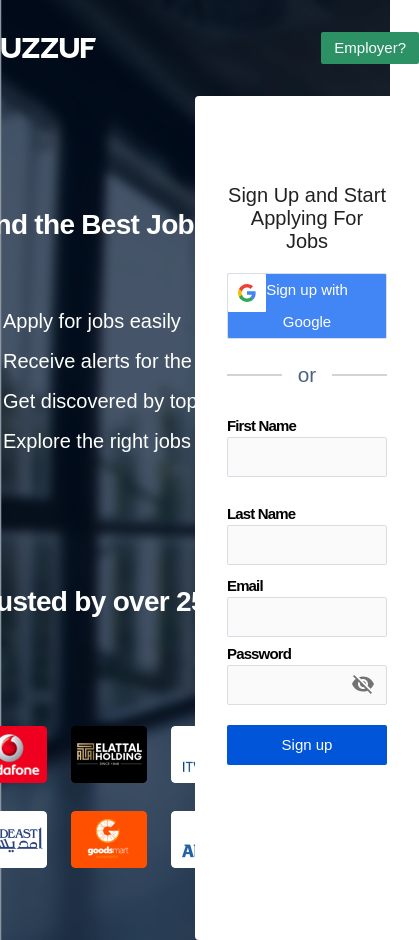
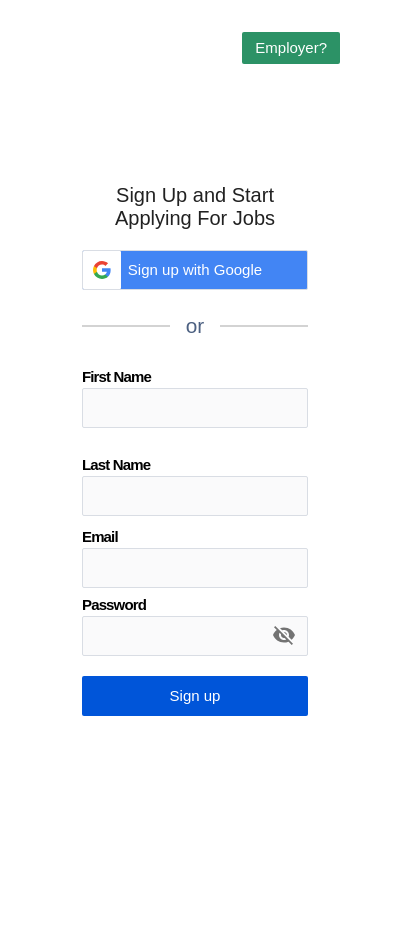
Before and after one commit to AmrAhmedA/Wuzzuf-Register, a React (Create React App) app: page / in a window 390 px wide. Shown: the whole page, 419 px wide, since content can reach past the window. Built offline with nearby package versions, Linux system fonts and the light colour scheme.

Commit message:
Add mediaquery + add responsive grid

```diff
--- a/src/App.css
+++ b/src/App.css
@@ -24,3 +24,14 @@
 ul {
   list-style: none;
 }
+
+
+@media screen and (max-width: 958px) {
+  .container {
+    background-image: none;
+    background-color: white;
+    background-repeat: no-repeat;
+    background-size: cover;
+    min-height:100vh;
+  }
+}
--- a/src/component/register/description.jsx
+++ b/src/component/register/description.jsx
@@ -77,7 +77,7 @@
       <h3 className={classes.descriptionHeader}>Find the Best Jobs in Egypt</h3>
       <ul>
         {items.map((d, n) => (
-          <li className={classes.descriptionItem}>
+          <li className={classes.descriptionItem} key={n}>
             <i
               style={{
                 display: "inline-flex",
--- a/src/component/register/form/registerForm.jsx
+++ b/src/component/register/form/registerForm.jsx
@@ -1,7 +1,8 @@
 import React from "react";
-import { Grid, makeStyles, Paper } from "@material-ui/core";
+import { Grid, makeStyles, Paper, withWidth } from "@material-ui/core";
 import googleLogo from "../../../assets/googleLogo/4ed17f1480990b96fc90612ef2f5b5e7.svg";
 import DividerWithText from "../../common/divider";
+import PropTypes from "prop-types";
 const useStyles = makeStyles((theme) => ({
   formHeader: {
     marginBottom: "20px",
@@ -61,10 +62,10 @@
     },
   },
 }));
-const RegisterForm = ({ renderInputField, showPassword }) => {
+const RegisterForm = ({ renderInputField, showPassword, width }) => {
   const classes = useStyles();
   return (
-    <Grid item xs={6}>
+    <Grid item xs={12} sm={8} md={6}>
       <Paper variant="outlined" elevation={2} className={classes.formPaper}>
         <Grid style={{ margin: "24px 32px" }}>
           <p className={classes.formHeader}>
@@ -72,7 +73,12 @@
           </p>
           <button className={classes.googleButton}>
             <img
-              style={{ position: "absolute", left: "0", top: "0", bottom: "0" }}
+              style={{
+                position: "absolute",
+                left: "0",
+                top: "0",
+                bottom: "0",
+              }}
               src={googleLogo}
               alt=""
             />
@@ -131,4 +137,8 @@
   );
 };
 
-export default RegisterForm;
+RegisterForm.propTypes = {
+  width: PropTypes.oneOf(["lg", "md", "sm", "xl", "xs"]).isRequired,
+};
+
+export default withWidth()(RegisterForm);
--- a/src/component/register/index.jsx
+++ b/src/component/register/index.jsx
@@ -1,5 +1,5 @@
 import React, { useState } from "react";
-import { Grid, makeStyles } from "@material-ui/core";
+import { Grid, Hidden, makeStyles } from "@material-ui/core";
 import RegisterHeader from "./header";
 import DescriptionContainer from "./description";
 import RegisterForm from "./form/registerForm";
@@ -26,8 +26,11 @@
   wrapper: {
     padding: "0px 20px",
     width: "1100px",
-    [theme.breakpoints.down("xs")]: {
+    [theme.breakpoints.down("sm")]: {
       padding: "0px 0px",
+      justifyContent: "center",
+      alignItems: "center",
+      flexDirection: "row",
     },
   },
 }));
@@ -110,7 +113,9 @@
     >
       <Grid container className={classes.wrapper}>
         <RegisterHeader />
-        <DescriptionContainer />
+        <Hidden smDown>
+          <DescriptionContainer />
+        </Hidden>
         <RegisterForm
           renderInputField={renderInputField}
           showPassword={showPassword}
```
